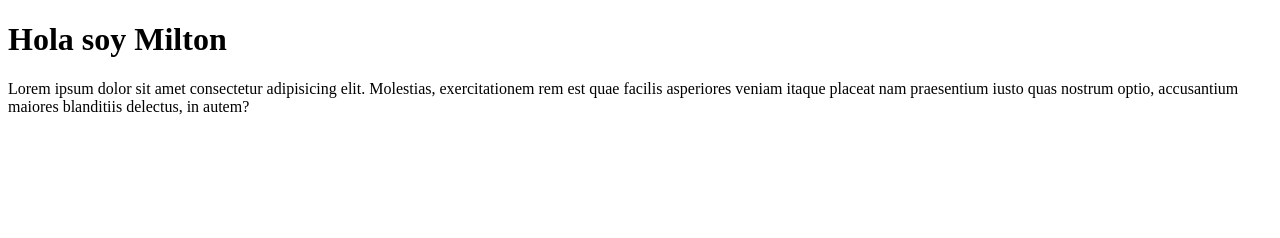
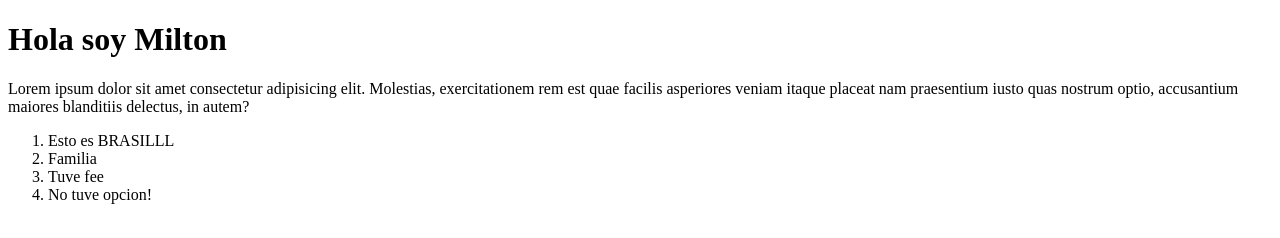
Before and after one commit to vivMaoa/CursoDevf, a plain HTML site: page index.html in a window 1280 px wide. Drawn offline with Linux system fonts and the light colour scheme.

Commit message:
Agregue una lista ordenada, y un lorem

```diff
--- a/index.html
+++ b/index.html
@@ -8,5 +8,11 @@
 <body>
     <h1>Hola soy Milton</h1>
     <p>Lorem ipsum dolor sit amet consectetur adipisicing elit. Molestias, exercitationem rem est quae facilis asperiores veniam itaque placeat nam praesentium iusto quas nostrum optio, accusantium maiores blanditiis delectus, in autem?</p>
+    <ol>
+        <li>Esto es BRASILLL</li>
+        <li>Familia</li>
+        <li>Tuve fee</li>
+        <li>No tuve opcion!</li>
+    </ol>
 </body>
 </html>
```
